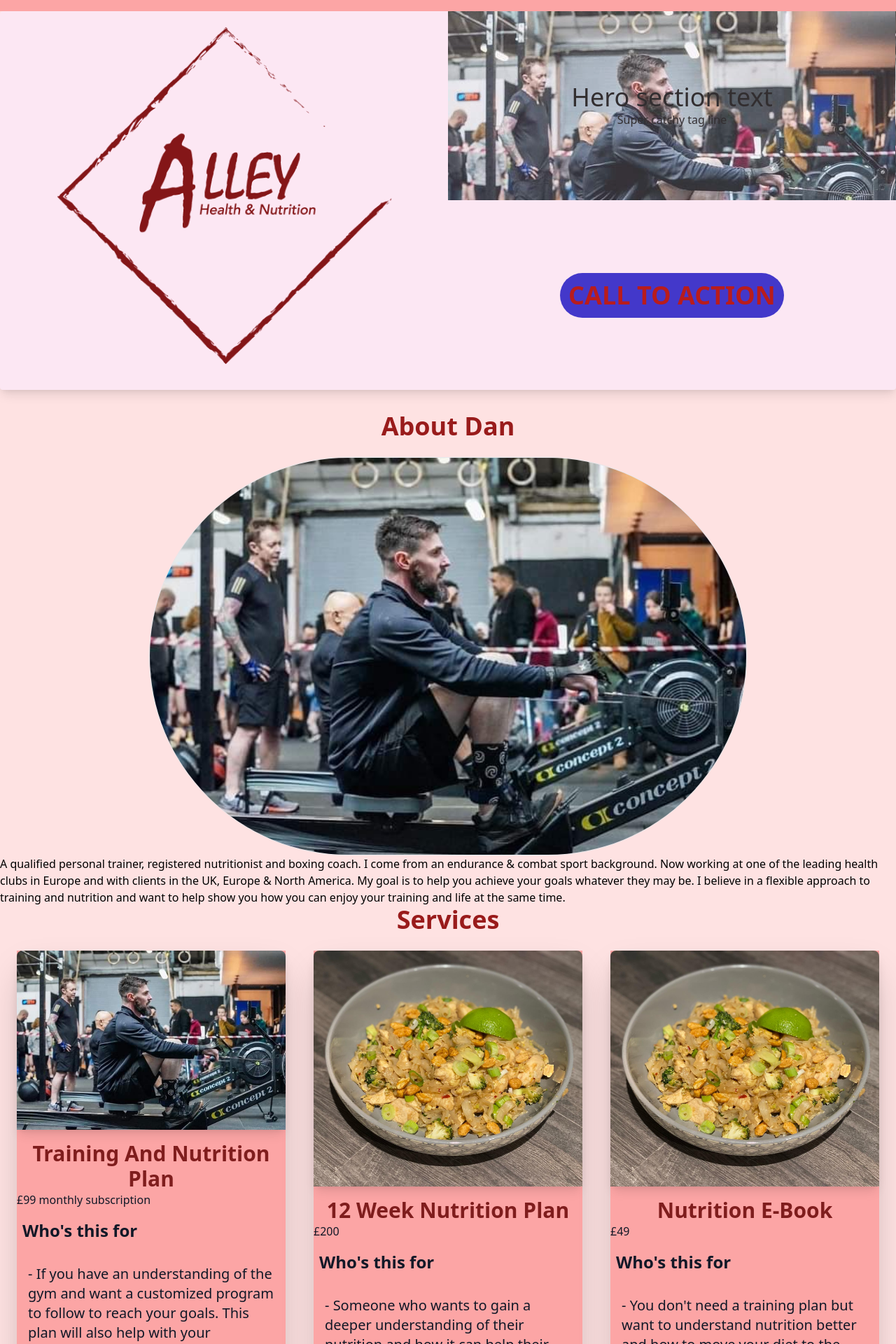
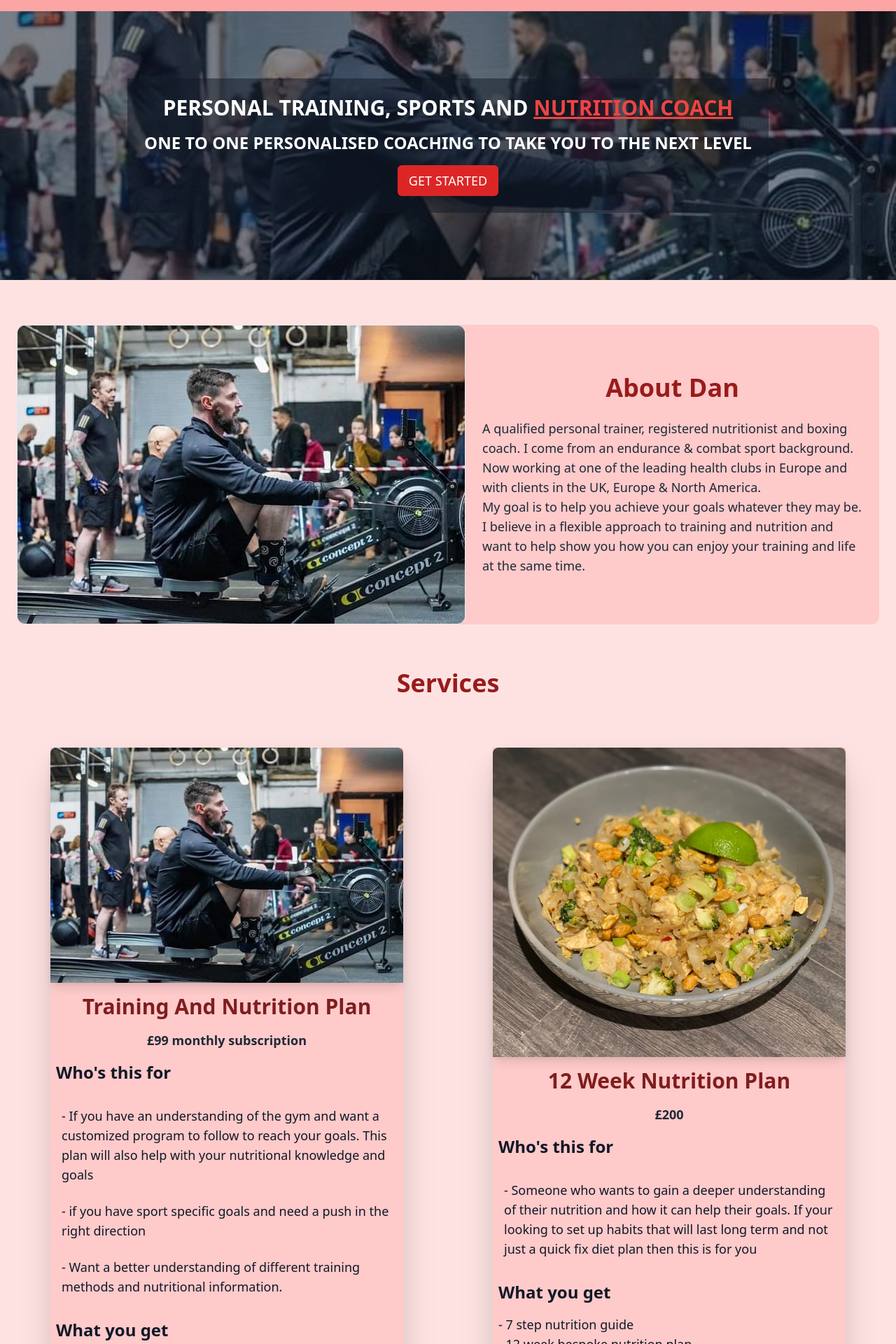
Before and after one commit to Aaronalleydev/dans-site, a Vue app: page /#/ in a window 1280 px wide. Shown: the part 120-2040 px from the top of the page at 70% size. Built offline with nearby package versions, Linux system fonts and the light colour scheme.

Commit message:
adding breathing space

```diff
--- a/src/components/AboutDan.vue
+++ b/src/components/AboutDan.vue
@@ -1,9 +1,14 @@
 <template>
-<div class="flex flex-col">
-  <h1 class="text-4xl text-red-800 font-bold text-center pt-8 pb-6">About Dan</h1>
-  <div class="flex justify-center items-center flex flex-col">
-    <img src="../assets/img/hero3.jpeg" alt="" class="w-2/3 h-2/3 block rounded-full border">
-    <p>A qualified personal trainer, registered nutritionist and boxing coach. I come from an endurance & combat sport background. Now working at one of the leading health clubs in Europe and with clients in the UK, Europe & North America. My goal is to help you achieve your goals whatever they may be. I believe in a flexible approach to training and nutrition and want to help show you how you can enjoy your training and life at the same time.</p>
+<div class="">
+
+  <div class="flex flex-col lg:flex-row items-center bg-red-200 m-6 rounded-xl mt-16">
+    <img src="../assets/img/hero3.jpeg" alt="" class="border rounded-xl">
+    <div class="px-6 text-gray-800 text-lg">
+      <h1 class="text-4xl text-red-800 font-bold text-center text-pt-8 pb-6">About Dan</h1>
+    <p>A qualified personal trainer, registered nutritionist and boxing coach. I come from an endurance & combat sport background. </p>
+      <p>Now working at one of the leading health clubs in Europe and with clients in the UK, Europe & North America. </p>
+      <p>My goal is to help you achieve your goals whatever they may be. I believe in a flexible approach to training and nutrition and want to help show you how you can enjoy your training and life at the same time.</p>
+    </div>
   </div>
 </div>
 </template>
--- a/src/components/HeroSection.vue
+++ b/src/components/HeroSection.vue
@@ -1,16 +1,15 @@
 <template>
-<div class="grid grid-cols-2 grid-rows-2 max-w-screen-2xl m-auto bg-pink-100 shadow-lg rounded">
-  <div class="row-span-2">
-    <img class="" src="../assets/img/AlleyLogoClear.png" alt="A picture of dan">
-  </div>
-  <div class="bgImg flex flex-col justify-center items-center">
-    <h1 class="text-4xl">Hero section text</h1>
-    <p>Super catchy tag line</p>
-  </div>
-  <div class="flex justify-center items-center">
-    <button class="bg-indigo-700 text-4xl p-3 rounded-full text-red-700 font-bold uppercase">Call to action</button>
-  </div>
-</div>
+<div class="w-full bg-center bg-cover h-96 bgImg">
+        <div class="flex items-center justify-center w-full h-full bg-gray-900 bg-opacity-50">
+            <div class="text-center bg-gray-900 p-6 bg-opacity-50">
+                <h1 class="text-2xl font-semibold text-white uppercase lg:text-3xl">Personal Training, Sports and <span class="text-red-500 underline">Nutrition Coach</span></h1>
+                <h2 class="md:text-xl font-semibold text-white uppercase lg:text-2xl pt-4">One to One personalised coaching to take you to the next level</h2>
+                <router-link :to="{ name: 'Contact'}">
+                <button class="w-full px-4 py-2 mt-4 text-sm md:text-lg font-medium text-white uppercase transition-colors duration-200 transform bg-red-600 rounded-md lg:w-auto hover:bg-red-500 focus:outline-none focus:bg-red-500">Get Started</button>
+                </router-link>
+            </div>
+        </div>
+    </div>
 </template>
 
 <script>
@@ -22,6 +21,10 @@ export default {
 <style>
 .bgImg {
   background-image: url('../assets/img/hero3.jpeg');
+  /* background-repeat: no-repeat;
+  background-position: center;
+  background-size: cover;
   opacity: 0.8;
+  height: 100%; */
 }
 </style>
--- a/src/components/ServiceCard.vue
+++ b/src/components/ServiceCard.vue
@@ -1,6 +1,6 @@
 <template>
-<h2 class="text-4xl text-center text-red-800 font-bold">Services</h2>
-  <div class="service-card grid md:grid-cols-3 gap-6 m-4">
+<h2 class="text-4xl text-center text-red-800 font-bold mt-16 mb-16">Services</h2>
+  <div class="service-card grid md:grid-cols-2 gap-28 mx-16">
     <div v-for="card in cardsData" :key="card.id">
       <SingleCard :card="card" />
     </div>
--- a/src/components/TopNav.vue
+++ b/src/components/TopNav.vue
@@ -2,7 +2,7 @@
 <nav class="flex items center bg-red-300 p-3 flex-wrap">
   <router-link to="/" class="p-2 mr-4 inline-flex items-center">
   <img src="../assets/img/AlleyLogoClear.png" alt="" class="md:w-36 h-24">
-  <p class="text-red-800 text-l sm:text-3xl font-bold">Alley strength and Nutrition</p>
+  <p class="text-red-800 text-l sm:text-3xl font-bold">Alley Strength and Nutrition</p>
   </router-link>
   <button @click="menuOpen" class="text-red-900 inline-flex items-center p-3 roundeed lg:hidden ml-auto">
     <span class="material-icons">menu</span>
--- a/src/components/singleCard.vue
+++ b/src/components/singleCard.vue
@@ -1,21 +1,23 @@
 <template>
-  <div class="card bg-red-300 flex flex-col items-center shadow-2xl m-2 text-gray-900">
+  <div class="card bg-red-200 flex flex-col items-center shadow-2xl m-2 text-gray-900">
     <div class="w-full h-1/3 rounded-lg shadow-lg">
       <img class="w-full h-full rounded-t-lg" :src="card.img" alt="">
     </div>
     <div>
     <h3 class="text-3xl text-red-900 text-center font-bold capitalize pt-4">{{ card.title }}</h3>
-    <h4>{{ card.price}}</h4>
+    <h4 class="text-center text-lg font-bold text-gray-800 pt-4">{{ card.price}}</h4>
     <h4 class="font-bold text-2xl py-4 px-2">Who's this for</h4>
     <ul>
-      <h4 v-for="item in card.who" :key="item" class="p-2 m-2 text-xl">- {{ item }}</h4>
+      <h4 v-for="item in card.who" :key="item" class="p-2 m-2 text-lg">- {{ item }}</h4>
     </ul>
     <h4 class="font-bold text-2xl py-4 px-2">What you get</h4>
     <ul>
-      <li v-for="item in card.whatYouGet" :key="item" class="px-2 text-xl"> - {{ item }}</li>
+      <li v-for="item in card.whatYouGet" :key="item" class="px-2 text-lg"> - {{ item }}</li>
     </ul>
     </div>
+    <router-link :to="{ name: 'Contact' }">
     <button class="border-red-800 border-4 rounded-full p-2 m-2 text-2xl">Get started</button>
+    </router-link>
   </div>
 </template>
 
--- a/src/views/Home.vue
+++ b/src/views/Home.vue
@@ -34,11 +34,7 @@ export default {
       price: '£200',
       who: ['Someone who wants to gain a deeper understanding of their nutrition and how it can help their goals. If your looking to set up habits that will last long term and not just a quick fix diet plan then this is for you'],
       whatYouGet: ['7 step nutrition guide', '12 week bespoke nutrition plan', 'Sample meal plans - 2 per week for 6 weeks.', ' Daily/weekly/monthly habit tracking.', 'Daily/weekly/monthly habit tracking.']},
-      { img: require('../assets/img/food.jpeg'),
-        title: 'Nutrition e-book',
-        price: '£49',
-        who: ['You don\'t need a training plan but want to understand nutrition better and how to move your diet to the next level'],
-        whatYouGet: ['The Book']},
+
     ])
 
     return { cardsData }
```
